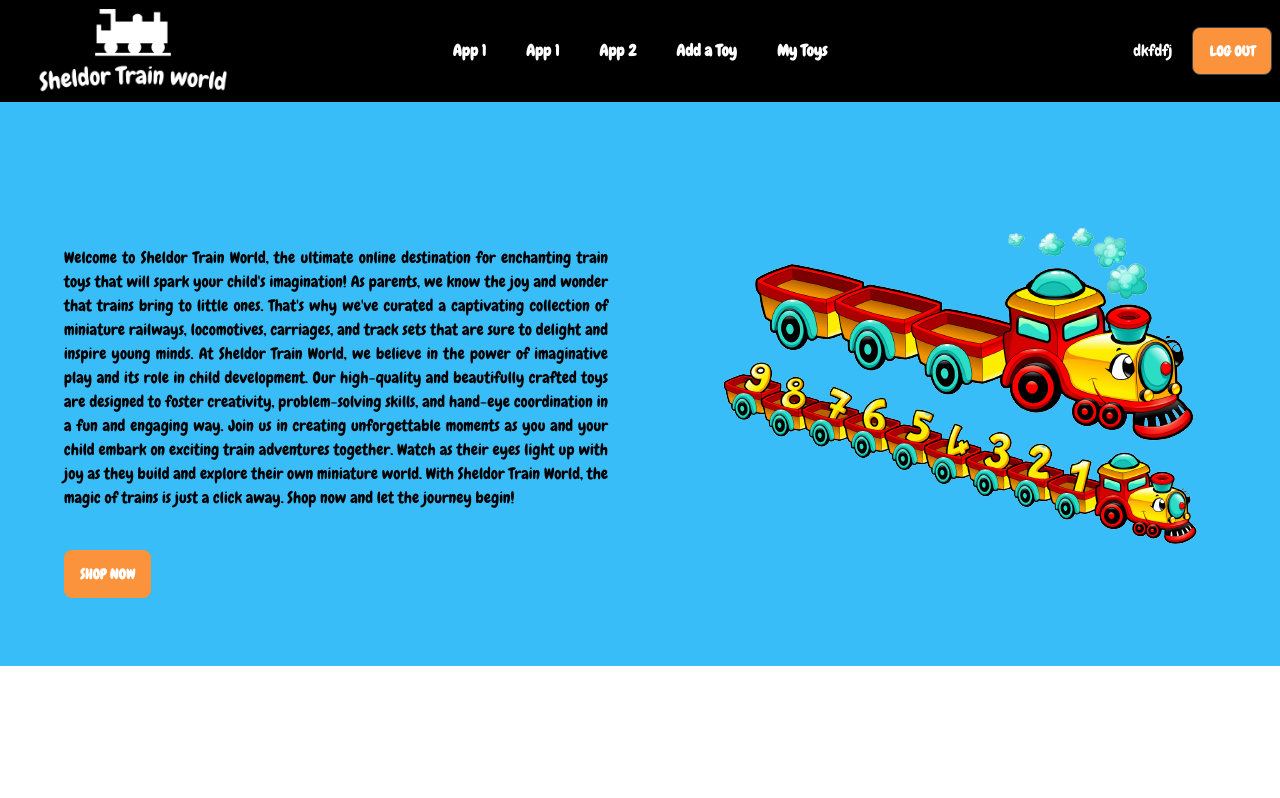
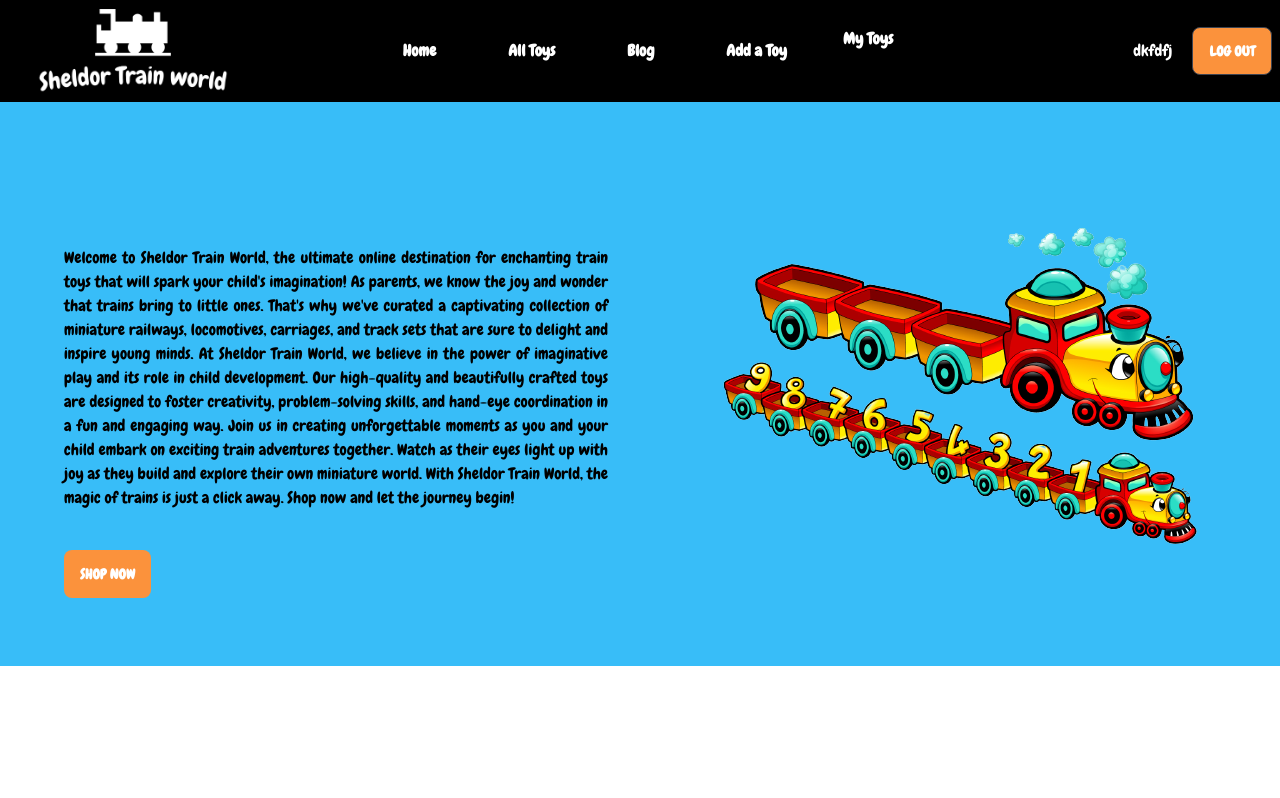
Before and after one commit to saleheen22/Sheldor-Train-World-Client, a React (Vite) app: page / in a window 1280 px wide. Shown: the top 798 px of the page. Built offline with nearby package versions, Linux system fonts and the light colour scheme; no server answers; sample sign-in values are in the browser's storage.

Commit message:
private route added for addtoy route

```diff
--- a/package.json
+++ b/package.json
@@ -17,6 +17,7 @@
     "match-sorter": "^6.3.1",
     "react": "^18.2.0",
     "react-dom": "^18.2.0",
+    "react-hot-toast": "^2.4.1",
     "react-responsive-carousel": "^3.2.23",
     "react-router-dom": "^6.11.2",
     "react-tabs": "^6.0.1",
--- /dev/null
+++ b/src/Router/PrivateRoute.jsx
@@ -0,0 +1,31 @@
+import { useContext } from 'react';
+
+import { Navigate } from 'react-router';
+import { AuthContext } from '../components/provider/AuthProvider';
+import toast, { Toaster } from 'react-hot-toast';
+
+
+const PrivateRoute = ({children}) => {
+
+    const {user, loading} = useContext(AuthContext);
+
+    if(loading) {
+        return <progress className="progress w-56"></progress>
+    }
+
+    if(user?.email){
+        return children;
+    }
+
+    return (
+        <div>
+
+          {toast.error('This is an error!')};
+          <Navigate to="/login" replace></Navigate>;
+        </div>
+      );
+
+
+};
+
+export default PrivateRoute;
--- a/src/Router/router.jsx
+++ b/src/Router/router.jsx
@@ -5,6 +5,8 @@ import Main from "../Skeleton/Main";
 import Home from "../components/Home/Home";
 import Login from "../components/Login/Login";
 import Register from "../components/Register/Register";
+import PrivateRoute from "./PrivateRoute";
+import Addtoy from "../components/Addtoy/Addtoy";
 
   const router = createBrowserRouter([
     {
@@ -22,6 +24,10 @@ import Register from "../components/Register/Register";
         {
           path: "/register",
           element: <Register></Register>
+        },
+        {
+          path: "/addtoy",
+          element: <PrivateRoute><Addtoy></Addtoy></PrivateRoute>
         }
       ]
     },
--- /dev/null
+++ b/src/components/Addtoy/Addtoy.jsx
@@ -0,0 +1,9 @@
+const Addtoy = () => {
+    return (
+        <div>
+            <h2>This is add toy page!!!</h2>
+        </div>
+    );
+};
+
+export default Addtoy;
--- a/src/components/Common/Navbar/Navbar.jsx
+++ b/src/components/Common/Navbar/Navbar.jsx
@@ -1,11 +1,16 @@
 import './Navbar.css';
 import logo from '../../../assets/logos/white-transparent.png'
-import { Link } from 'react-router-dom';
+import { Link, Navigate } from 'react-router-dom';
 import { useContext } from 'react';
 import { AuthContext } from '../../provider/AuthProvider';
 import { Result } from 'postcss';
+import { toast } from 'react-toastify';
+import { useNavigate } from "react-router-dom";
+
 
 const Navbar = () => {
+    const navigate = useNavigate();
+
     const {user, loading, logOut } = useContext(AuthContext);
     const handleLogOut = () =>{
         logOut()
@@ -16,6 +21,12 @@ const Navbar = () => {
             console.log(error);
         })
     }
+    // const addtoy = () => {
+    //     console.log("before navigate");
+
+    //     console.log("after navigate");
+
+    // }
     return (
         <div className='w-name'>
             <div className="navbar bg-base-100 orange">
@@ -43,11 +54,19 @@ const Navbar = () => {
                 </div>
                 <div className="navbar-center hidden lg:flex">
                     <ul className="menu menu-horizontal px-1 text-white">
-                        <li className='mx-5 font-bold'>App 1</li>
-                        <li className='mx-5  font-bold'>App 1</li>
-                        <li className='mx-5 font-bold'>App 2</li>
+                        <li className='mx-5 font-bold'><Link >
+                                Home
+                        </Link></li>
+                        <li className='mx-5  font-bold'><Link>All Toys</Link></li>
+                        <li className='mx-5 font-bold'><Link>
+                        Blog
+                        </Link></li>
                         {user && <>
-                            <li className='mx-5 font-bold'>Add a Toy</li>
+
+                            <li className='mx-5 font-bold'><Link to= "/addtoy">
+                            Add a Toy
+                            </Link></li>
+
                         <li className='mx-5 font-bold'>My Toys</li>
                         </>}
 
```
Also changed, not shown: src/components/Addtoy/Addtoy.css (added), 1 other file (tests, documents, lock files or other folders).
